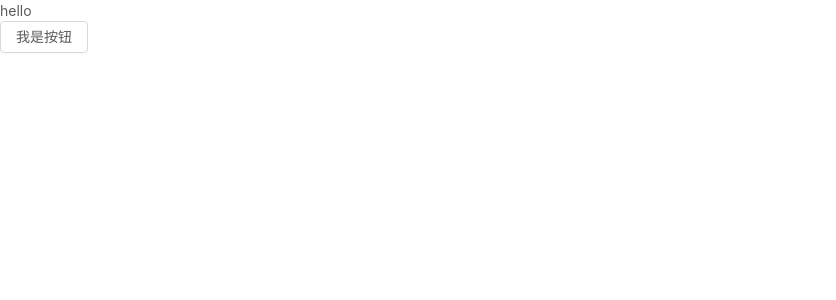
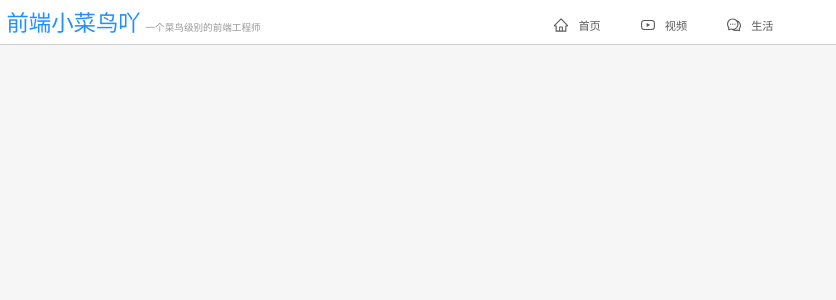
Before and after one commit to raomaiping/react-blog, a Next.js app: page / in a window 1280 px wide. Shown: the top 300 px of the page, without its empty margins (0-836 px from the left). Built offline with nearby package versions, Linux system fonts and the light colour scheme.

Commit message:
博客通用头部组件制作

```diff
--- /dev/null
+++ b/components/Header.js
@@ -0,0 +1,32 @@
+import React from 'react';
+import '../public/style/components/header.css'
+import {Row,Col,Menu,Icon} from 'antd'
+import { HomeOutlined, YoutubeOutlined, CommentOutlined } from '@ant-design/icons';
+const Header=()=>(
+    <div className="header">
+        <Row type="flex" justify="center">
+            <Col xs={24} sm={24} md={10} lg={10} xl={10}>
+                <span className="header-logo">前端小菜鸟吖</span>
+                <span className="header-text">一个菜鸟级别的前端工程师</span>
+            </Col>
+            <Col xs={0} sm={0} md={14} lg={8} xl={6}>
+                <Menu mode="horizontal">
+                    <Menu.Item key="home">
+                        <HomeOutlined />
+                        首页
+                    </Menu.Item>
+                    <Menu.Item key="video">
+                        <YoutubeOutlined />
+                        视频
+                    </Menu.Item>
+                    <Menu.Item key="life">
+                        <CommentOutlined />
+                        生活
+                    </Menu.Item>
+                </Menu>
+            </Col>
+        </Row>
+    </div>
+)
+
+export default Header
--- a/package.json
+++ b/package.json
@@ -8,6 +8,7 @@
     "start": "next start"
   },
   "dependencies": {
+    "@ant-design/icons": "^4.0.2",
     "@zeit/next-css": "^1.0.1",
     "antd": "^4.0.2",
     "babel-plugin-import": "^1.13.0",
--- a/pages/_app.js
+++ b/pages/_app.js
@@ -1,5 +1,4 @@
 import App from 'next/app'
-
 import 'antd/dist/antd.css'
-
+import '../public/style/pages/comm.css'
 export default App
--- a/pages/index.js
+++ b/pages/index.js
@@ -1,12 +1,12 @@
+import React from 'react';
 import Head from 'next/head'
-import {Button} from 'antd'
+import Header from '../components/Header'
 const Home = () => (
-  <div className="container">
+  <div>
     <Head>
       <title>Create Next App</title>
     </Head>
-    <div>hello</div>
-    <div><Button>我是按钮 </Button></div>
+    <Header />
   </div>
 )
 
--- /dev/null
+++ b/public/style/components/header.css
@@ -0,0 +1,27 @@
+.header{
+    background-color: #fff;
+    padding: .4rem;
+    overflow: hidden;
+    height: 2.8rem;
+    border-bottom: 1px solid #ccc;
+}
+
+.header-logo{
+    color: #1e90ff;
+    font-size: 1.4rem;
+    text-align: left;
+}
+.header-text{
+    font-size: .6rem;
+    color: #999;
+    display: inline-block;
+    padding-left: .3rem;
+}
+.ant-menu{
+    line-height: 2.6rem;
+}
+.ant-menu-item{
+    font-size: .7rem !important;
+    padding: 0 1rem;
+
+}
--- /dev/null
+++ b/public/style/pages/comm.css
@@ -0,0 +1,3 @@
+body{
+    background-color: #f6f6f6;
+}
```
Also changed, not shown: 1 other file (tests, documents, lock files or other folders).
